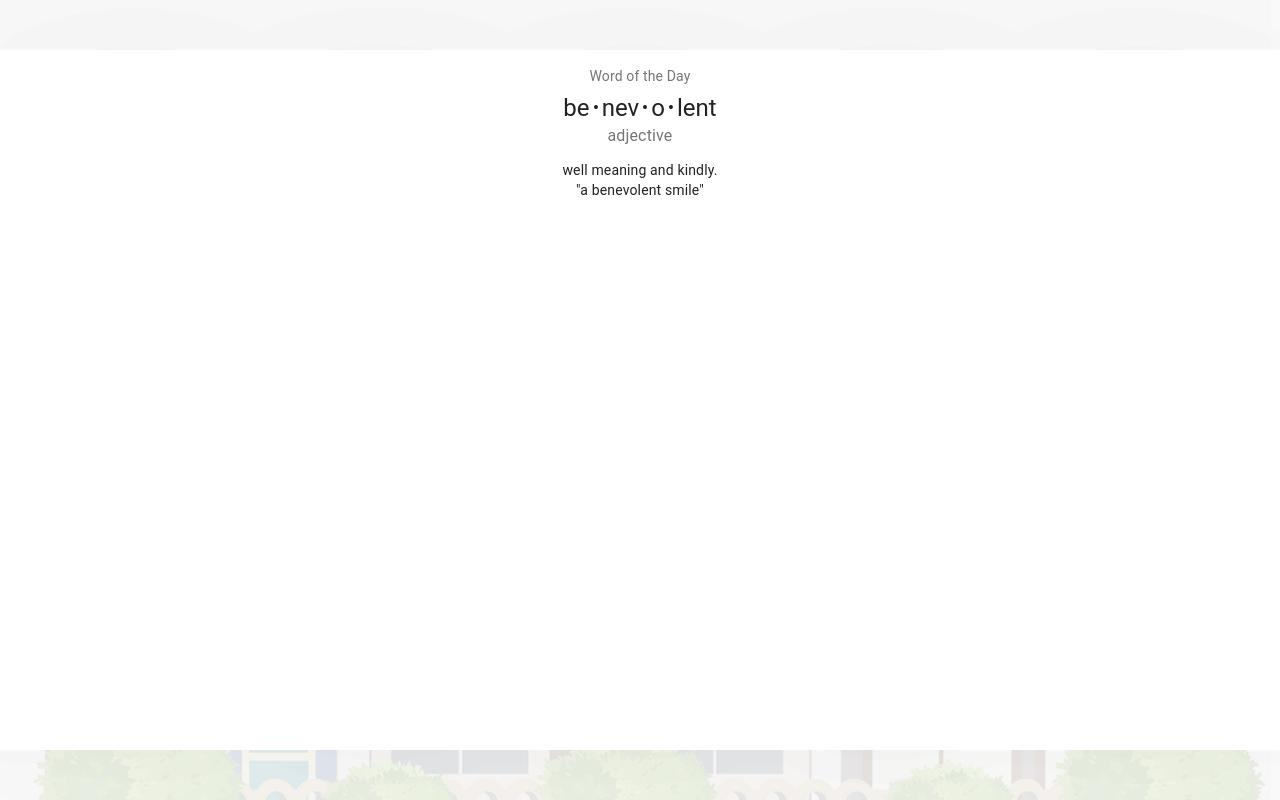
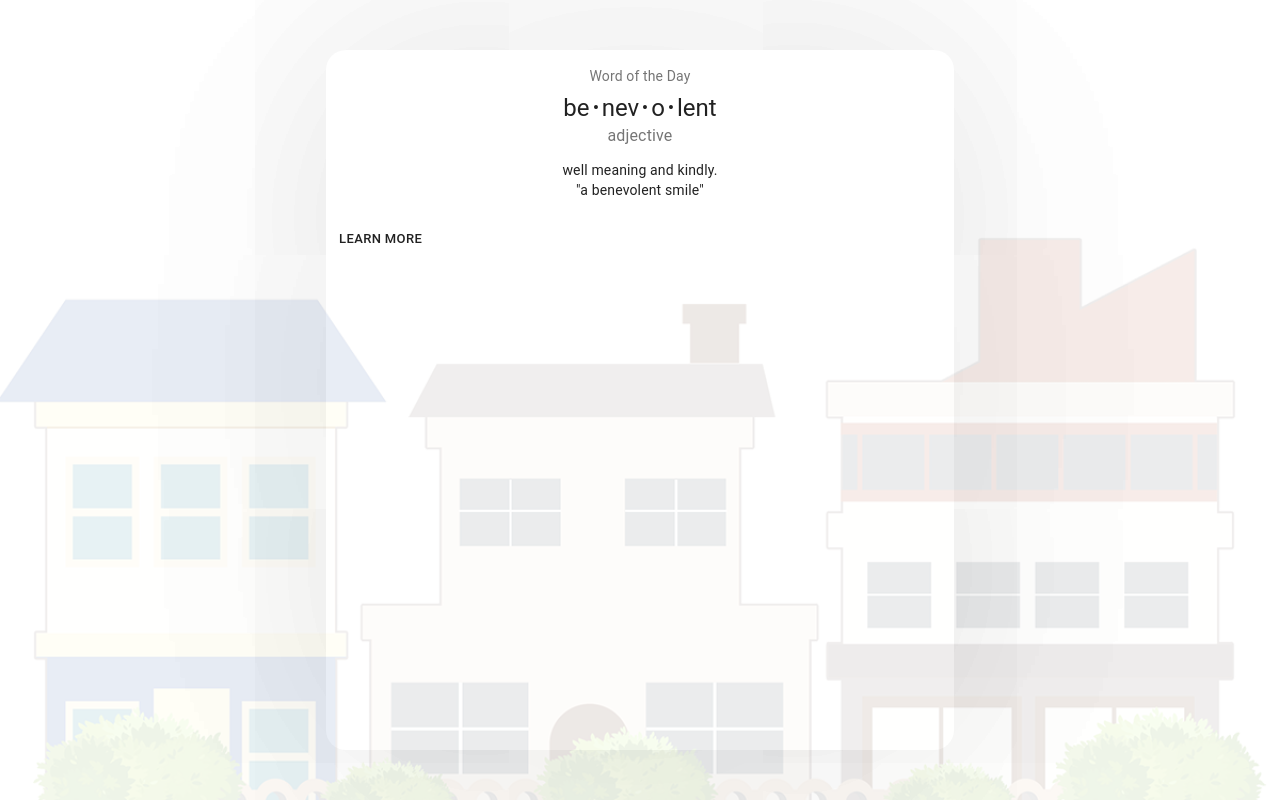
Before and after one commit to BullsEye34/NextUPProject, a React (Create React App) app in the folder Web/next-up/: page / in a window 1280 px wide. Built offline with nearby package versions, Linux system fonts and the light colour scheme.

Commit message:
Use Grid

```diff
--- a/Web/next-up/src/App.js
+++ b/Web/next-up/src/App.js
@@ -7,10 +7,11 @@
 import Typography from '@material-ui/core/Typography';
 import { makeStyles } from '@material-ui/core/styles';
 import back from './assets/mainBackground.png';
+import Grid from '@material-ui/core/Grid';
 
 const useStyles = makeStyles({
   root: {
-    minWidth: 1500,
+    flexGrow: 1,
     minHeight: 700,
     zIndex: 0,
     backgroundColor: 'white',
@@ -45,7 +46,34 @@
         <div className="Background-image">
 
           <img src={back} className="image"></img>
-          <Card className={classes.root}>
+          <Grid container spacing={3}
+            justify="center">
+            <Grid item xs={6}>
+              <Card className={classes.root}>
+                <CardContent>
+                  <Typography className={classes.title} color="textSecondary" gutterBottom>
+                    Word of the Day
+        </Typography>
+                  <Typography variant="h5" component="h2">
+                    be{bull}nev{bull}o{bull}lent
+        </Typography>
+                  <Typography className={classes.pos} color="textSecondary">
+                    adjective
+        </Typography>
+                  <Typography variant="body2" component="p">
+                    well meaning and kindly.
+          <br />
+                    {'"a benevolent smile"'}
+                  </Typography>
+                </CardContent>
+                <CardActions>
+                  <Button size="small">Learn More</Button>
+                </CardActions>
+              </Card>
+            </Grid>
+
+          </Grid>
+          {/* <Card className={classes.root}>
             <CardContent>
               <Typography className={classes.title} color="textSecondary" gutterBottom>
                 Word of the Day
@@ -65,7 +93,7 @@
             <CardActions>
               <Button size="small">Learn More</Button>
             </CardActions>
-          </Card>
+          </Card> */}
         </div>
 
       </header>
```
